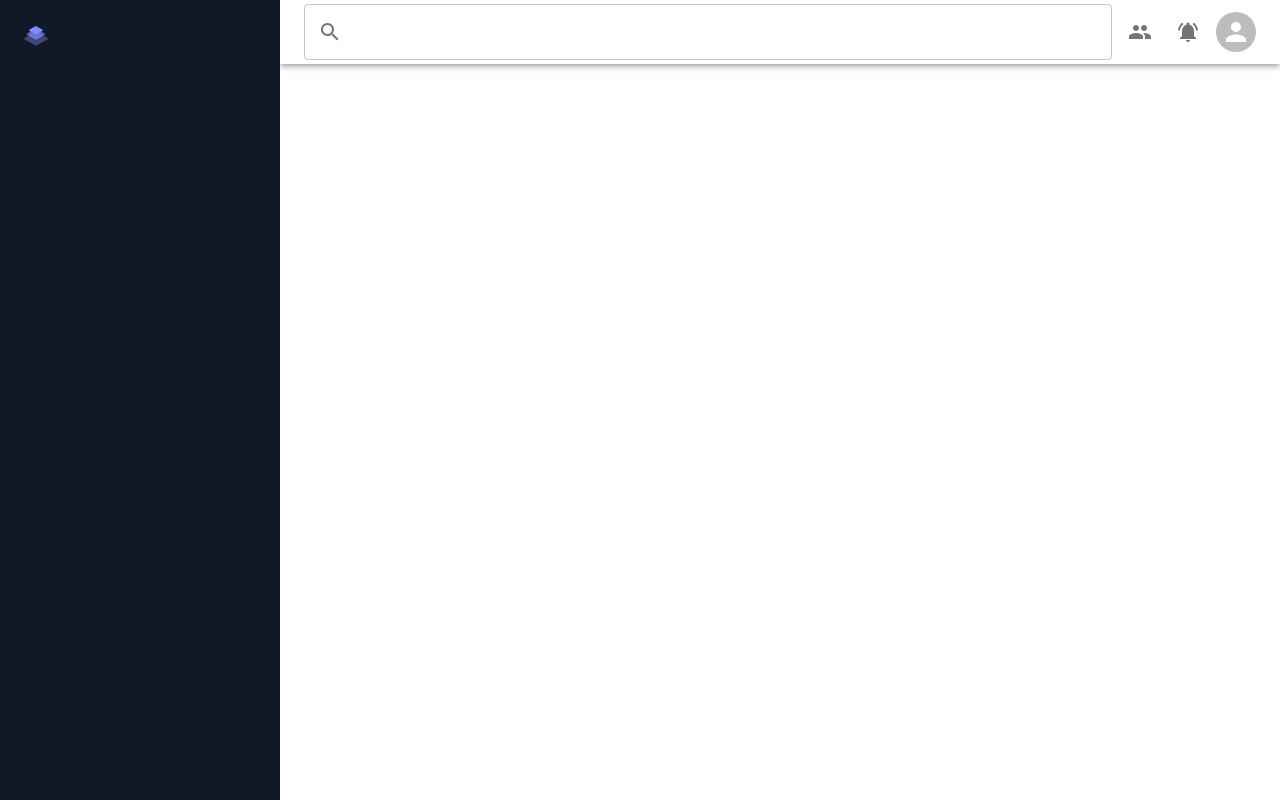
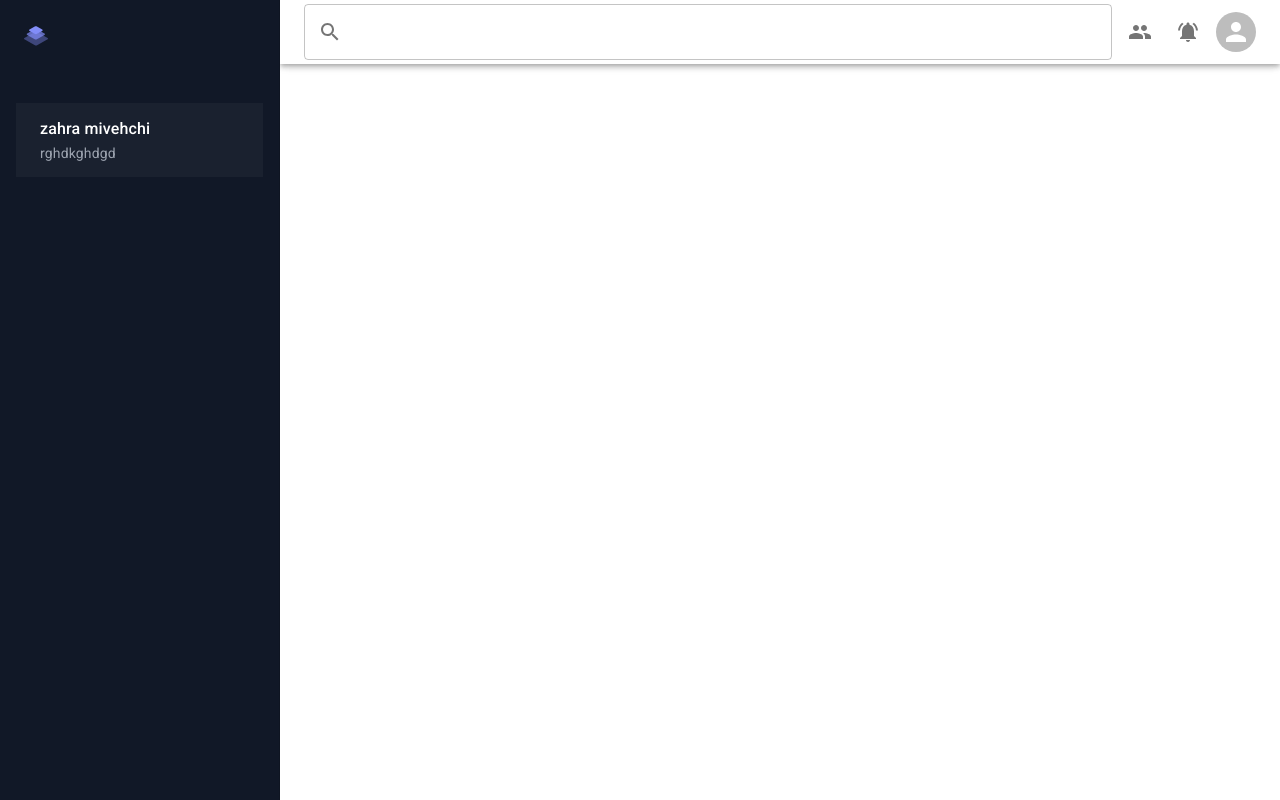
Before and after one commit to miveh/reactJS-dashboard, a React (Vite) app: page / in a window 1280 px wide. Built offline with nearby package versions, Linux system fonts and the light colour scheme.

Commit message:
sidebar top input added.

```diff
--- a/src/components/layouts/dashboard/DashboardSideBar.jsx
+++ b/src/components/layouts/dashboard/DashboardSideBar.jsx
@@ -1,5 +1,12 @@
 import React from "react";
-import { AppBar, Box, CssBaseline, Drawer, Toolbar } from "@mui/material";
+import {
+  AppBar,
+  Box,
+  CssBaseline,
+  Drawer,
+  Toolbar,
+  Typography,
+} from "@mui/material";
 import { drawerWidth } from "./constant";
 import { LogoIcon } from "../../../assets/svg/LogoIcon";
 
@@ -21,6 +28,22 @@ function DashboardSideBar() {
       <Box p={3}>
         <LogoIcon />
       </Box>
+      <Box
+        sx={{
+          px: 3,
+          py: 1.5,
+          mx: 2,
+          my: 3,
+          background: "rgba(255, 255,255,0.04)",
+        }}
+      >
+        <Typography color="white" variant="subtitle1">
+          zahra mivehchi
+        </Typography>
+        <Typography color="neutral.400" variant="body2">
+          rghdkghdgd
+        </Typography>
+      </Box>
     </Drawer>
   );
 }
--- a/src/theme.js
+++ b/src/theme.js
@@ -89,6 +89,7 @@ const theme = createTheme({
       main: "#19857b",
     },
     neutral: {
+      400: "#9CA3AF",
       900: "#111827",
     },
   },
```
